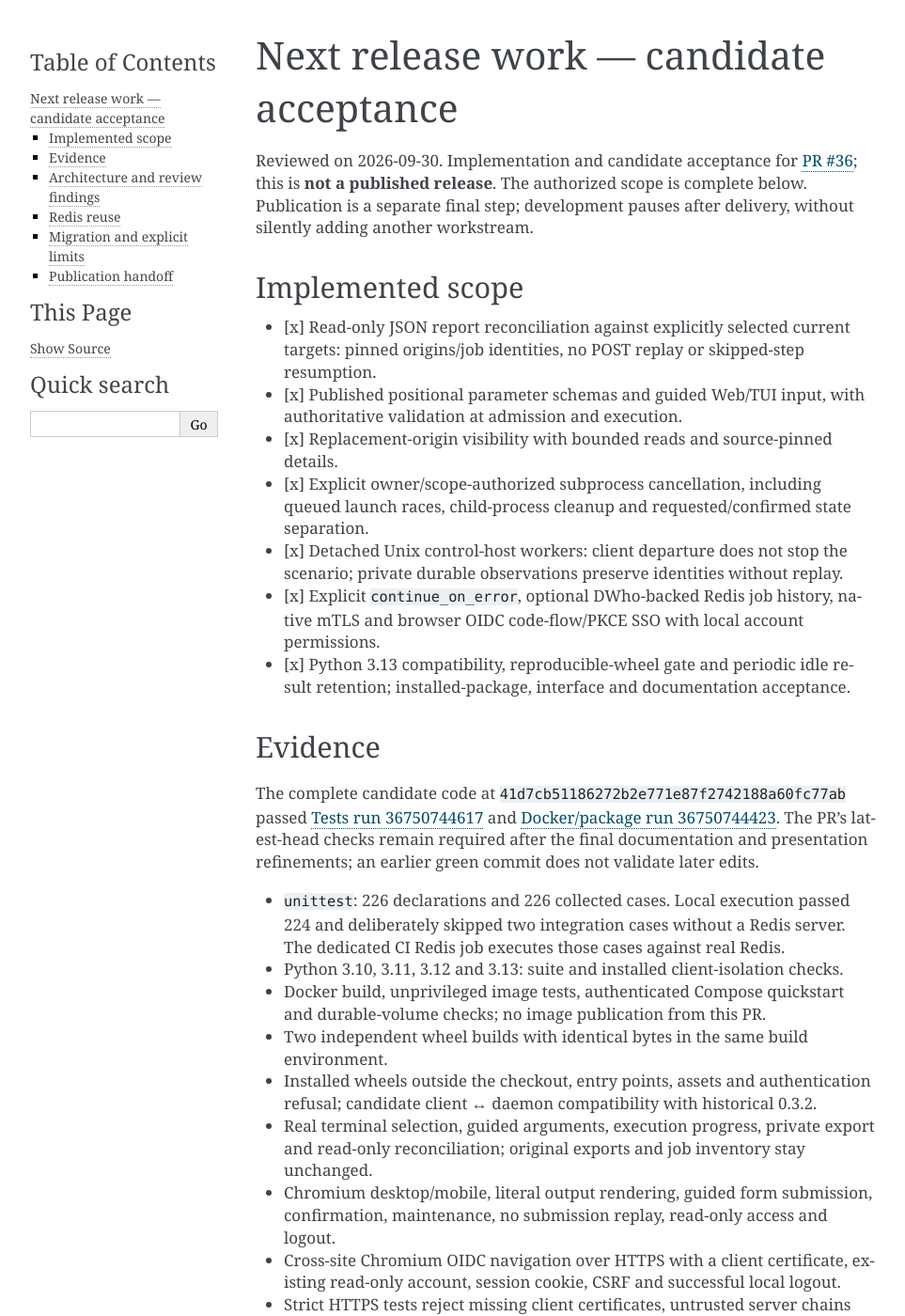
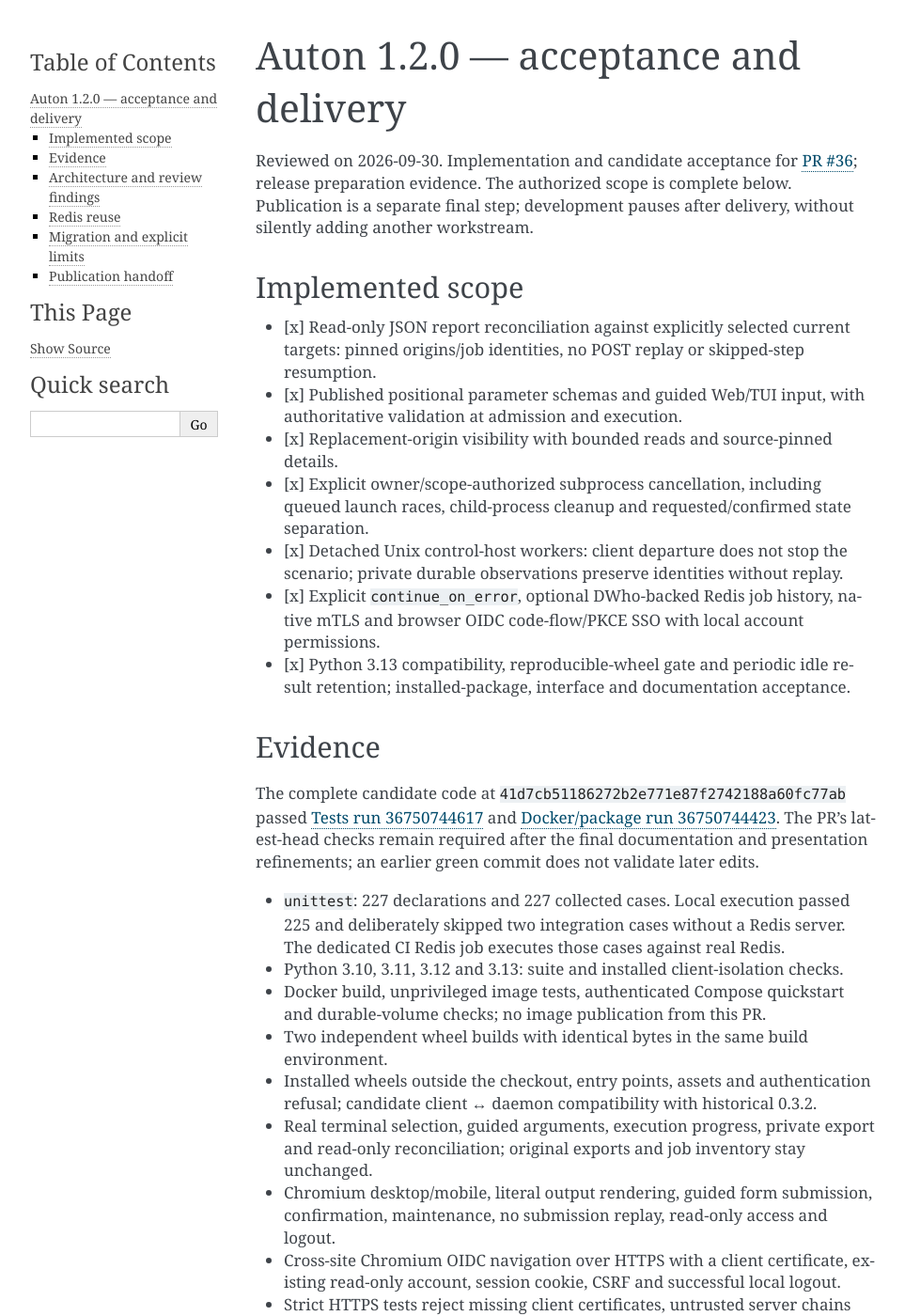
Before and after one commit to decryptus/auton, a Sphinx documentation site: the page built from docs/next-release-work.md, in a window 1280 px wide and 1400 px high. Shown: the whole window at 94% size, without its empty margins (148-1111 px from the left). Built offline with Sphinx 7.4.7, drawn with Linux system fonts in a browser that asks for light colours; some of the changed text lies outside the part shown.

Commit message:
Prepare Auton 1.2.0 and preserve detached reports with closed stdin

```diff
--- a/auton_client/__init__.py
+++ b/auton_client/__init__.py
@@ -12,7 +12,7 @@
 from sonicprobe.libs import urisup
 
 SYSLOG_NAME = 'auton'
-__version__ = '1.1.0'
+__version__ = '1.2.0'
 DEFAULT_DELAY = 0.5
 DEFAULT_HTTP_TIMEOUT = 30
 
--- a/docs/next-release-work.md
+++ b/docs/next-release-work.md
@@ -1,7 +1,7 @@
-# Next release work — candidate acceptance
+# Auton 1.2.0 — acceptance and delivery
 
 Reviewed on 2026-09-30. Implementation and candidate acceptance for
-[PR #36](https://github.com/decryptus/auton/pull/36); this is **not a published release**.
+[PR #36](https://github.com/decryptus/auton/pull/36); release preparation evidence.
 The authorized scope is complete below. Publication is a separate final step;
 development pauses after delivery, without silently adding another workstream.
 
@@ -29,8 +29,8 @@
 The PR's latest-head checks remain required after the final documentation and
 presentation refinements; an earlier green commit does not validate later edits.
 
-- `unittest`: 226 declarations and 226 collected cases. Local execution passed
-  224 and deliberately skipped two integration cases without a Redis server.
+- `unittest`: 227 declarations and 227 collected cases. Local execution passed
+  225 and deliberately skipped two integration cases without a Redis server.
   The dedicated CI Redis job executes those cases against real Redis.
 - Python 3.10, 3.11, 3.12 and 3.13: suite and installed client-isolation checks.
 - Docker build, unprivileged image tests, authenticated Compose quickstart and
@@ -110,7 +113,9 @@
 
 ## Publication handoff
 
-- [ ] Choose/bump the release version and regenerate captures from that exact source.
+Version 1.2.0 is selected for these backward-compatible, opt-in capabilities.
+
+- [x] Select and bump version 1.2.0; captures are regenerated from the final site pin.
 - [ ] Merge and publish packages/images through the existing release gates.
 - [ ] Update the private website's source pin and verify its generated version,
   documentation and shared screenshot manifest after deployment.
--- a/setup.yml
+++ b/setup.yml
@@ -2,8 +2,8 @@
 author: Adrien Delle Cave
 author_email: pypi@doowan.net
 copyright: '2018-2023 fjord-technologies'
-release: '1.1.0'
-version: '1.1.0'
+release: '1.2.0'
+version: '1.2.0'
 license: License GPL-3
 url: https://github.com/decryptus/auton
 python_requires:
```
Also changed, not shown: other parts of docs/next-release-work.md (+3 -0 lines), README.md (+13 -13 lines), ROADMAP.md (+7 -8 lines), docs/index.md (+1 -0 lines), docs/release-1.2.0.md (added, +47 -0 lines), 7 other files.
